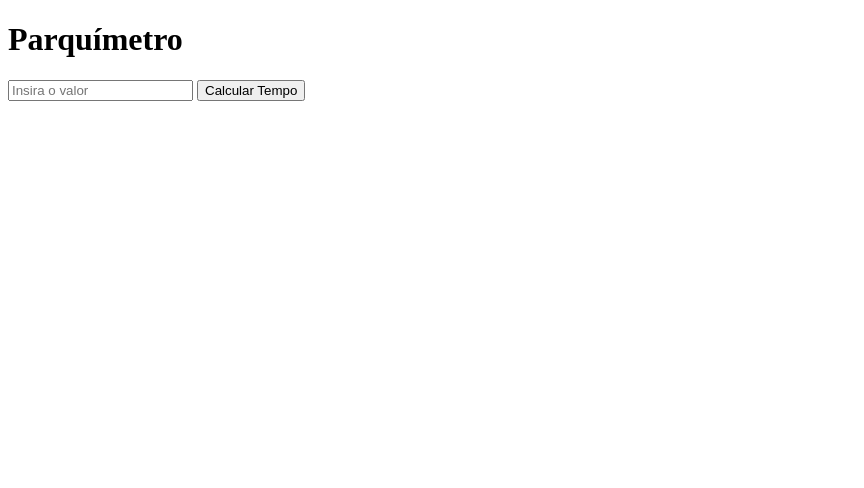
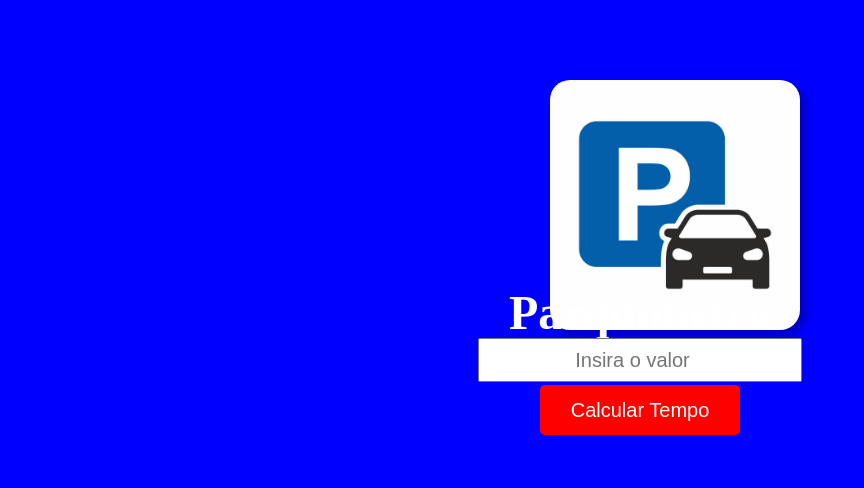
Before and after one commit to Fegit811/Parquimetro, a plain HTML site: page Index.html in a window 1280 px wide. Shown: the whole page, without its empty margins (0-864 px from the left). Drawn offline with Linux system fonts and the light colour scheme.

Commit message:
Parquimetro

```diff
--- a/Index.html
+++ b/Index.html
@@ -10,6 +10,8 @@
 </head>
 <body>
 
+    <img src="img_parquimetro.jpg" alt="Imagem do Parquímetro" width="250">
+
     <h1>Parquímetro</h1>
     <input type="number" id="valor" placeholder="Insira o valor">
     <button id="calcular">Calcular Tempo</button>
--- a/style.css
+++ b/style.css
@@ -0,0 +1,83 @@
+body{
+    background-color: blue; /*Fundo Vermelho*/
+    color: white;/*Todas as letras em branco*/
+    display: flex; /*Centralizar conteudo*/
+    justify-content: center; /*Centraiza Horizontalmente*/
+    align-items: center; /* Centraliza verticalmente*/
+    height: 100vh; /* Garante que o conteiner ocupe toda a altura da Tela*/
+    width: 200px;/* Define um tamanho menor para os campos*/
+    padding: 10px; /* Espaçamento interno*/
+    text-align: center; /* Centraliza o texto dentro do campo*/
+    flex-direction: column;
+    gap: 20px;
+}
+
+h1{
+    font-size: 48px; /*Define um tamanho grande para o titulo*/
+    font-weight: bold; /*Deixa o Texto mais destacado*/
+    text-align: center; /*Centraliza o texto horizontalmente*/
+    position: absolute;
+    top: 35%;
+    left: 50%;
+    transform: translate(-50%, -50%); /*Centraliza perfeitamente na tela*/
+}
+  input {
+    width: 300px; /* Aumenta a largura do campo de entrada */
+    height: 20px; /* Aumenta a altura */
+    font-size: 20px; /* Aumenta o tamanho do texto */
+    padding: 10px; /* Adiciona espaçamento interno */
+    text-align: center; /* Centraliza o texto dentro do campo */
+    gap: 50px;
+    position: absolute;
+    top:45%;
+    left: 50%;
+    transform: translate(-50%, -50%);
+
+  }
+
+  button {
+    width: 200px; /* Define um tamanho maior para o botão */
+    height: 50px;
+    font-size: 20px;
+    margin-top: 10px; /* Adiciona um espaço entre o campo e o botão */
+    background-color: red; /*Altera a cor de fundo do botão*/
+    color: white; /*Define a cor do texto*/
+    padding: 10px 20px;/*Ajusta o tamanho do botão*/
+    border: none; /*Remove a borda*/
+    border-radius: 5px; /*Adiciona cantos arrendondados*/
+    gap: 20px;
+    position: absolute;
+    top: 50%;
+    left: 50%;
+    transform: translate(-50%, -50%);
+
+    }
+
+  img {
+    width: 250px; /* Define a largura */
+    border-radius: 20px;
+     box-shadow: 5px 5px 10px rgba(0, 0, 0, 0.3); /* Sombra */
+    /*height: 20px; /* Aumenta a altura */
+   /* font-size: 20px; /* Aumenta o tamanho do texto */
+    /*padding: 10px; /* Adiciona espaçamento interno */
+    /*text-align: center; /* Centraliza o texto dentro do campo */
+    gap: 100px;
+    position: absolute;
+    top:10%;
+    left: 43%;
+    /*transform: translate(-50%, -50%);*/
+}
+
+p{
+    width: 300px; /* Aumenta a largura do campo de entrada */
+    height: 20px; /* Aumenta a altura */
+    font-size: 25px; /* Aumenta o tamanho do texto */
+    padding: 10px; /* Adiciona espaçamento interno */
+    text-align: center; /* Centraliza o texto dentro do campo */
+    gap: 50px;
+    position: absolute;
+    top:55%;
+    left: 50%;
+    transform: translate(-50%, -50%);
+
+}
```
Also changed, not shown: img_parquimetro.jpg (added).
